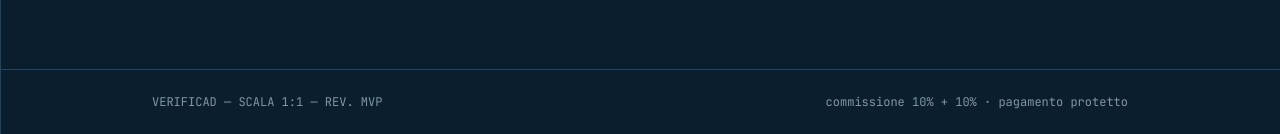
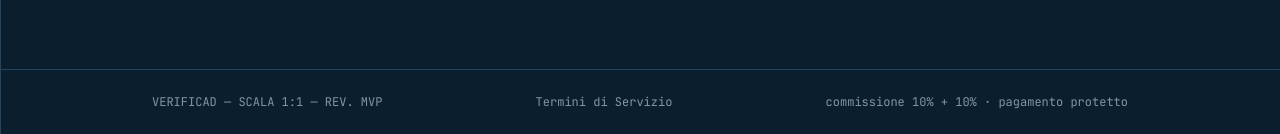
Before and after one commit to edgarlaini/Verificad, a Next.js app: page /come-funziona in a window 1280 px wide. Shown: the part 1286-1420 px from the top of the page. Built offline with nearby package versions, Linux system fonts and the light colour scheme; no server answers.

Commit message:
Add files via upload

```diff
--- a/app/layout.tsx
+++ b/app/layout.tsx
@@ -10,7 +10,6 @@ const mono = JetBrains_Mono({
   subsets: ["latin"],
   weight: ["400", "500", "700"],
 });
-
 const body = Inter({
   variable: "--font-body",
   subsets: ["latin"],
@@ -47,8 +46,11 @@ export default function RootLayout({
         </header>
         {children}
         <footer className="border-t border-[var(--blueprint-line)] mt-24">
-          <div className="max-w-5xl mx-auto px-6 py-6 text-xs font-mono-cad text-[var(--blueprint-text-dim)] flex flex-col sm:flex-row gap-2 sm:gap-0 sm:justify-between">
+          <div className="max-w-5xl mx-auto px-6 py-6 text-xs font-mono-cad text-[var(--blueprint-text-dim)] flex flex-col sm:flex-row flex-wrap gap-2 sm:gap-4 sm:justify-between">
             <span>VERIFICAD — SCALA 1:1 — REV. MVP</span>
+            <Link href="/termini" className="hover:text-[var(--blueprint-accent-strong)] transition-colors">
+              Termini di Servizio
+            </Link>
             <span>commissione 10% + 10% · pagamento protetto</span>
           </div>
         </footer>
```
